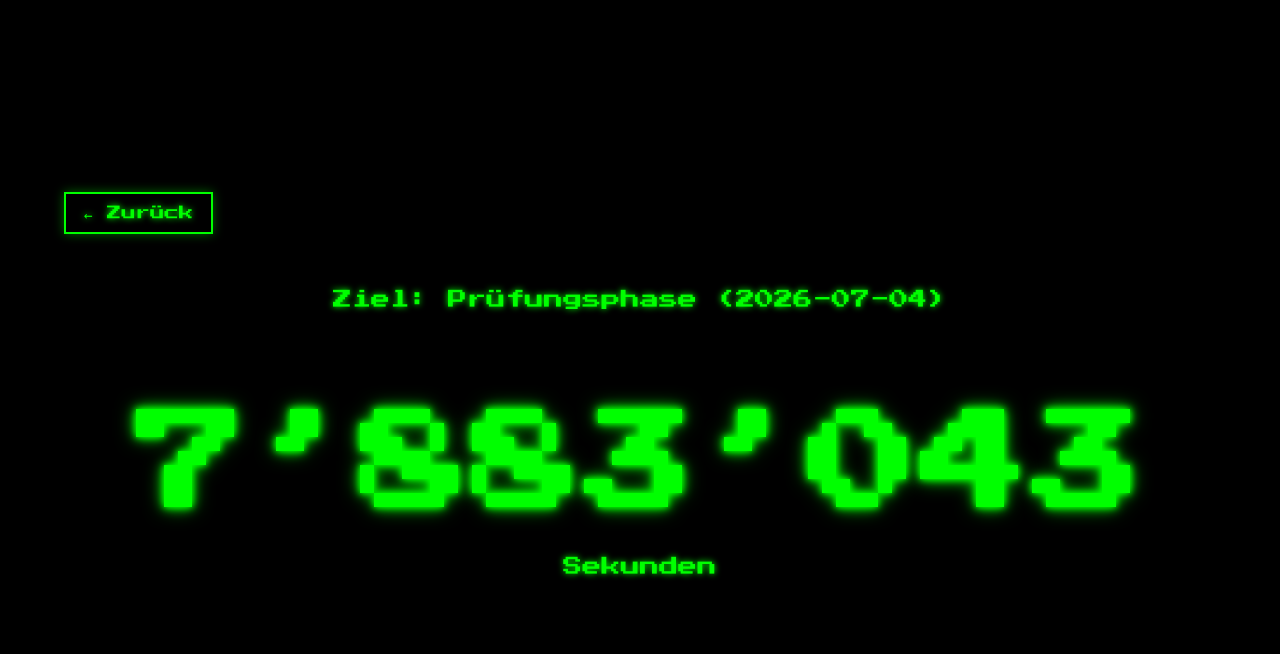
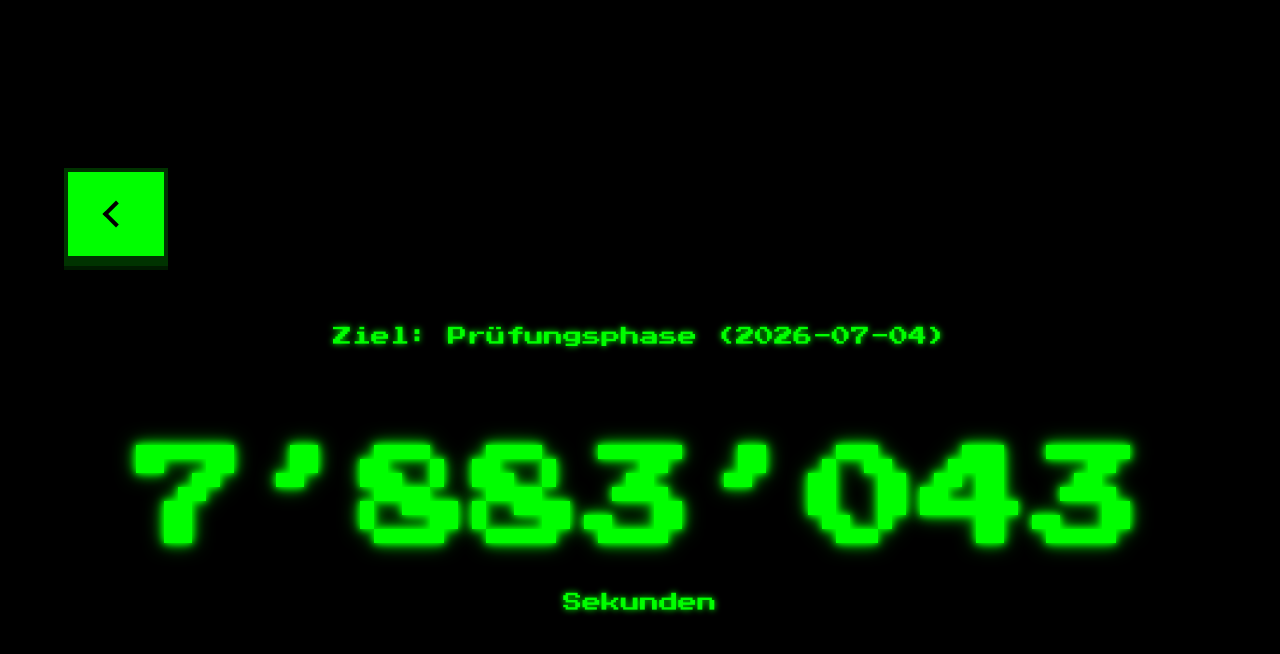
Before and after one commit to enzoferrarese-hslu/HSLU_Countdpwn-, a Flask app: page /countdown/exam in a window 1280 px wide. Shown: the top 654 px of the page. Run offline with Flask 3, Linux system fonts and the light colour scheme; data comes from the database, SQL or seed files in the repository.

Commit message:
test neue knöpfe

```diff
--- a/static/style.css
+++ b/static/style.css
@@ -39,23 +39,37 @@ body {
     flex-wrap: wrap;
 }
 
-.menu-button {
+..menu-button {
     display: inline-block;
-    background-color: black;
-    color: #00ff00;
-    border: 3px solid #00ff00;
-    padding: 25px 35px;
+    padding: 20px 35px;
     font-size: 1rem;
     text-decoration: none;
-    transition: 0.2s;
-    text-shadow: 0 0 6px #00ff00;
-    box-shadow: 0 0 10px rgba(0, 255, 0, 0.4);
+    color: black;
+
+    background: #00ff00;
+
+    border: 4px solid #003300;
+
+    box-shadow:
+        0 6px 0 #003300,
+        0 10px 0 #001a00;
+
+    position: relative;
+
+    transition: all 0.1s ease;
 }
 
+/* Hover Effekt */
 .menu-button:hover {
-    background-color: #00ff00;
-    color: black;
-    text-shadow: none;
+    background: #33ff33;
+}
+
+/* Klick Effekt (wird "gedrückt") */
+.menu-button:active {
+    top: 6px;
+    box-shadow:
+        0 2px 0 #003300,
+        0 4px 0 #001a00;
 }
 
 .countdown-page {
@@ -135,3 +149,41 @@ body {
         font-size: 0.9rem;
     }
 }
+.back-button {
+    display: inline-block;
+    width: 60px;
+    height: 60px;
+    background: #00ff00;
+
+    border: 4px solid #003300;
+
+    box-shadow:
+        0 6px 0 #003300,
+        0 10px 0 #001a00;
+
+    position: relative;
+
+    transition: all 0.1s ease;
+}
+
+/* Klick Effekt */
+.back-button:active {
+    top: 6px;
+    box-shadow:
+        0 2px 0 #003300,
+        0 4px 0 #001a00;
+}
+
+/* Pfeil zeichnen */
+.arrow {
+    position: absolute;
+    top: 50%;
+    left: 50%;
+    transform: translate(-50%, -50%) rotate(45deg);
+
+    width: 15px;
+    height: 15px;
+
+    border-left: 4px solid black;
+    border-bottom: 4px solid black;
+}
--- a/templates/countdown.html
+++ b/templates/countdown.html
@@ -9,7 +9,9 @@
 <body data-mode="{{ mode }}">
     <div class="container countdown-page">
         <div class="top-bar">
-            <a href="/" class="back-button">← Zurück</a>
+            <a href="/" class="back-button">
+                <span class="arrow"></span>
+            </a>
         </div>
 
         <p id="target-date" class="target-line">Lade Ziel...</p>
```
